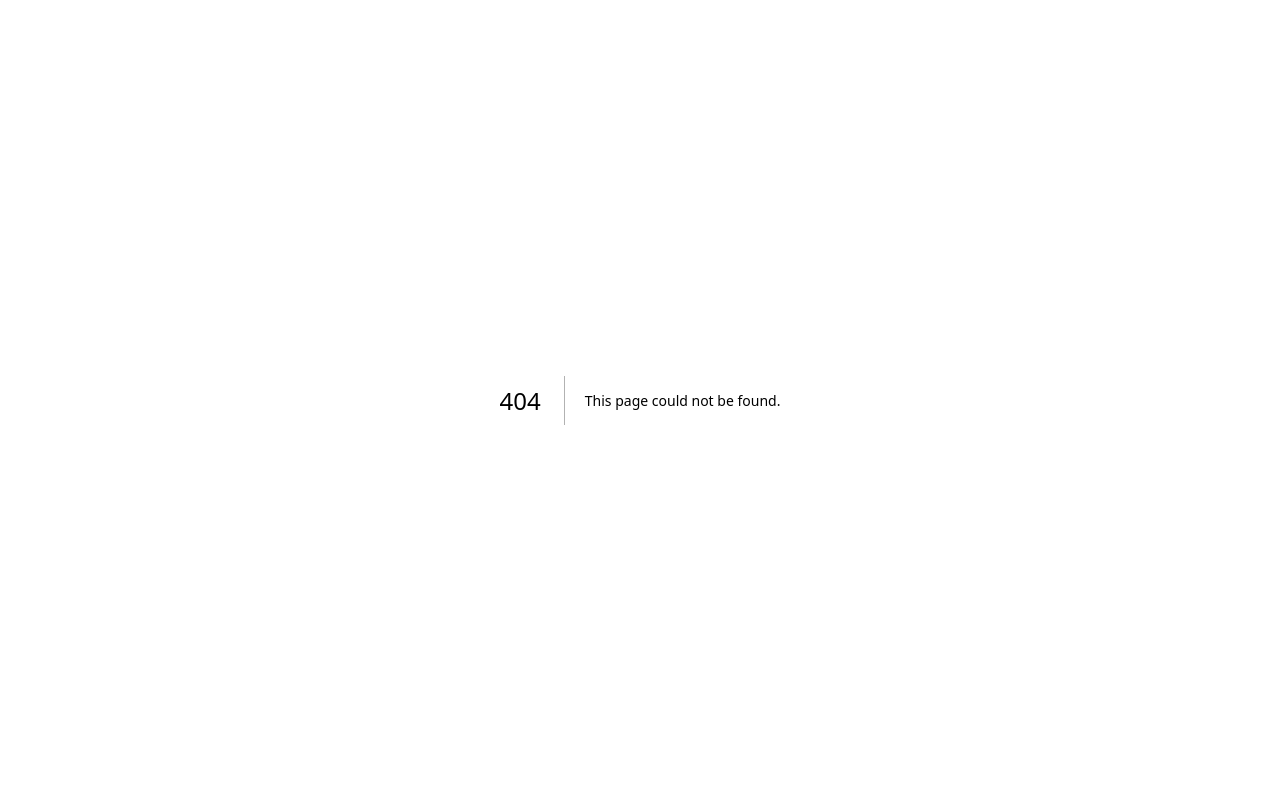
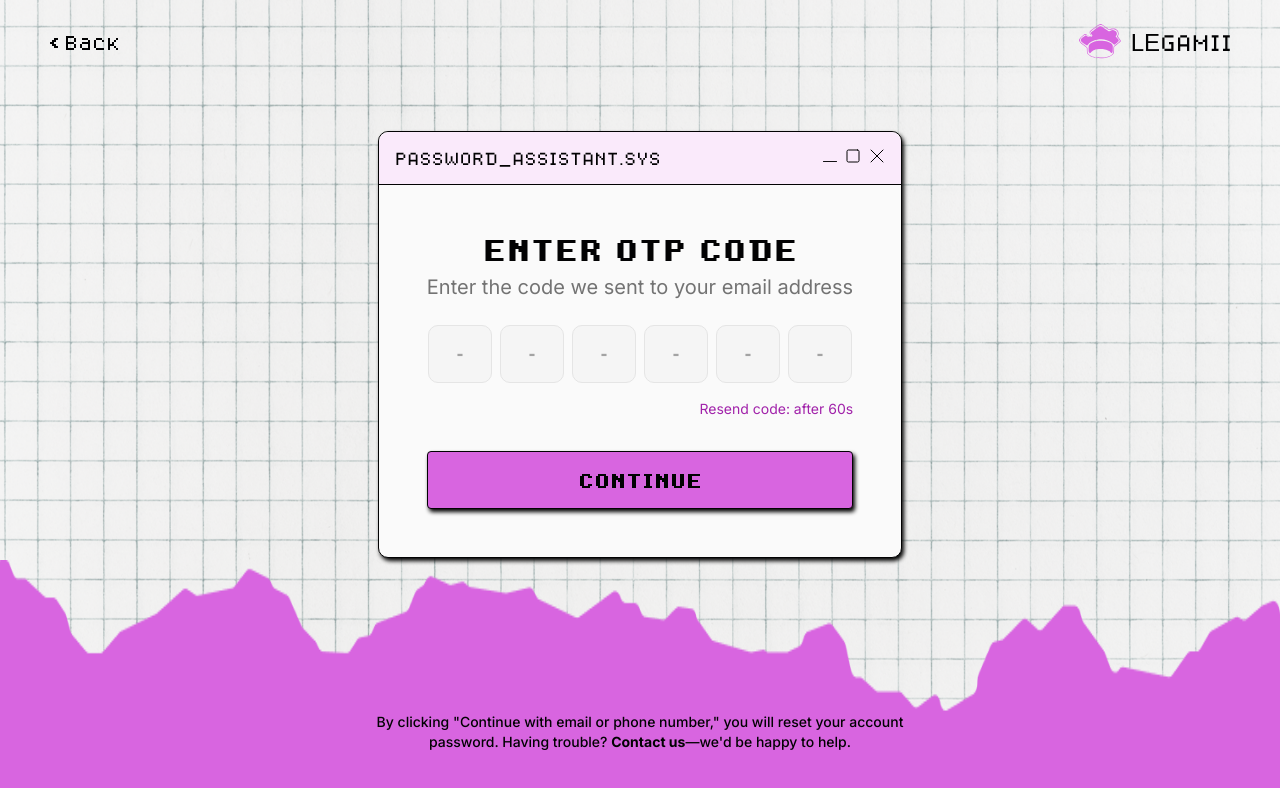
Before and after one commit to AbdalrahmanEmara/legamii-platform, a Next.js app: page /auth/otp in a window 1280 px wide. Before the commit this address had no page. Shown: the top 788 px of the page. Built offline with nearby package versions, Linux system fonts and the light colour scheme; a web font is replaced by a local one.

Commit message:
Finish forget password page & otp page

```diff
--- a/src/app/auth/(restAuthPages)/forgetPass/page.js
+++ b/src/app/auth/(restAuthPages)/forgetPass/page.js
@@ -1,11 +1,8 @@
 import FormInput from "@/components/auth/FormInput";
 import Btn1 from "@/components/ui/Btn1";
-import ReusableWindow from "@/components/ui/ReusableWindow";
 
 export default function ForgetPass() {
   return (
-    <div className="flex flex-col justify-between items-center">
-      <ReusableWindow title="password_assistant.sys" className={'max-w-158.25'}>
     <div className="px-xl py-xl5 flex flex-col gap-base">
       <div className="text-center">
         <p className="text-text text-2xl font-bold font-primary leading-8 uppercase mb-xs2">Password assistant</p>
@@ -16,10 +13,5 @@ export default function ForgetPass() {
         <Btn1 title="continue" />
       </form>
     </div>
-      </ReusableWindow>
-      <p className="max-w-150 text-text text-sm font-medium font-secondary leading-5 text-center">
-        By clicking &quot;Continue with email or phone number,&quot; you will reset your account password. Having trouble? <span className="font-bold">Contact us</span>—we&apos;d be happy to help.
-      </p>
-    </div>
   )
 }
--- a/src/app/auth/(restAuthPages)/layout.js
+++ b/src/app/auth/(restAuthPages)/layout.js
@@ -1,5 +1,6 @@
 import Logo from "@/components/auth/Logo";
 import BackgroundV2 from "@/components/ui/BackgroundV2";
+import ReusableWindow from "@/components/ui/ReusableWindow";
 import Link from "next/link";
 
 export default function RestAuthLayout({ children }) {
@@ -13,7 +14,14 @@ export default function RestAuthLayout({ children }) {
         <Logo LEstyles={'text-2xl'} GAstyles={'text-lg'} />
       </header>
 
-      <div className="flex justify-center grow md:px-xl3 px-base py-xl">{children}</div>
+      <div className="flex flex-col justify-between items-center grow md:px-xl3 px-base py-xl">
+        <ReusableWindow title="password_assistant.sys" className={'max-w-158.25'}>
+          {children}
+        </ReusableWindow>
+        <p className="max-w-150 text-text text-sm font-medium font-secondary leading-5 text-center">
+          By clicking &quot;Continue with email or phone number,&quot; you will reset your account password. Having trouble? <span className="font-bold">Contact us</span>—we&apos;d be happy to help.
+        </p>
+      </div>
     </BackgroundV2>
   )
 }
--- /dev/null
+++ b/src/app/auth/(restAuthPages)/otp/page.js
@@ -0,0 +1,14 @@
+import OtpInput from "@/components/auth/OtpInput";
+
+export default function OtpPage() {
+  return (
+    <div className="p-xl flex flex-col gap-base">
+      <div className="flex flex-col gap-xs2 text-center">
+        <p className="text-text text-2xl font-bold font-primary leading-8 uppercase">enter otp code</p>
+        <p className="text-sec-text text-xl font-normal font-secondary leading-7">Enter the code we sent to your email address</p>
+      </div>
+
+      <OtpInput length={6} />
+    </div>
+  )
+}
--- /dev/null
+++ b/src/components/auth/OtpInput.js
@@ -0,0 +1,66 @@
+'use client';
+
+import { useRef, useState } from "react";
+import Btn1 from "../ui/Btn1";
+
+export default function OtpInput({ length = 6, onComplete }) {
+  const [otp, setOtp] = useState(new Array(length).fill(""));
+  const inputRefs = useRef([]);
+  const [timer, setTimer] = useState(60);
+
+  const handleChange = (el, index) => {
+    if (isNaN(el.value)) return;
+
+    const newOtp = [...otp];
+    newOtp[index] = el.value.substring(el.value.length - 1);
+    setOtp(newOtp);
+
+    // Move focus to the next input
+    if (el.value && index < length - 1) {
+      inputRefs.current[index + 1].focus();
+    }
+
+    // Trigger callback if the OTP is complete
+    if (newOtp.join("").length === length) {
+      onComplete(newOtp.join(""));
+    }
+  }
+
+  const handleKeyDown = (e, index) => {
+    if (e.key === "Backspace" && !otp[index] && index > 0) {
+      inputRefs.current[index - 1].focus();
+    }
+  }
+
+  const handlePaste = (e) => {
+    const data = e.clipboardData.getData("text").split("");
+    if (data.length === length) {
+      setOtp(data);
+      inputRefs.current[length - 1].focus();
+      onComplete(data.join(""));
+    }
+  }
+
+  return (
+    <div>
+      <div className="flex justify-center gap-xs2">
+        {otp.map((data, index) => (
+          <input
+            key={index}
+            type="text"
+            maxLength="1"
+            inputMode="numeric"
+            value={data}
+            ref={(el) => (inputRefs.current[index] = el)}
+            onChange={(e) => handleChange(e.target, index)}
+            onKeyDown={(e) => handleKeyDown(e, index)}
+            onPaste={handlePaste}
+            placeholder="-"
+            className={`w-[64px] placeholder:font-montserrat placeholder:text-neutral-400 text-lg font-bold font-secondary leading-6 text-center border border-border p-sm rounded-lg text-white ${data ? "bg-primary-500 shadow-[2px_3px_4px_0px_rgba(0,0,0,1.00)] outline-1 -outline-offset-1 outline-neutral-800" : "bg-neutral-100"}`} />
+        ))}
+      </div>
+      <p className="flex justify-end mt-4 text-primary-600 text-sm font-normal font-secondary leading-5">Resend code: after {timer}s</p>
+      <Btn1 title={'continue'} className={'w-full mt-8'}/>
+    </div>
+  )
+}
```
Lines whose indentation alone changed are shown as unchanged.
